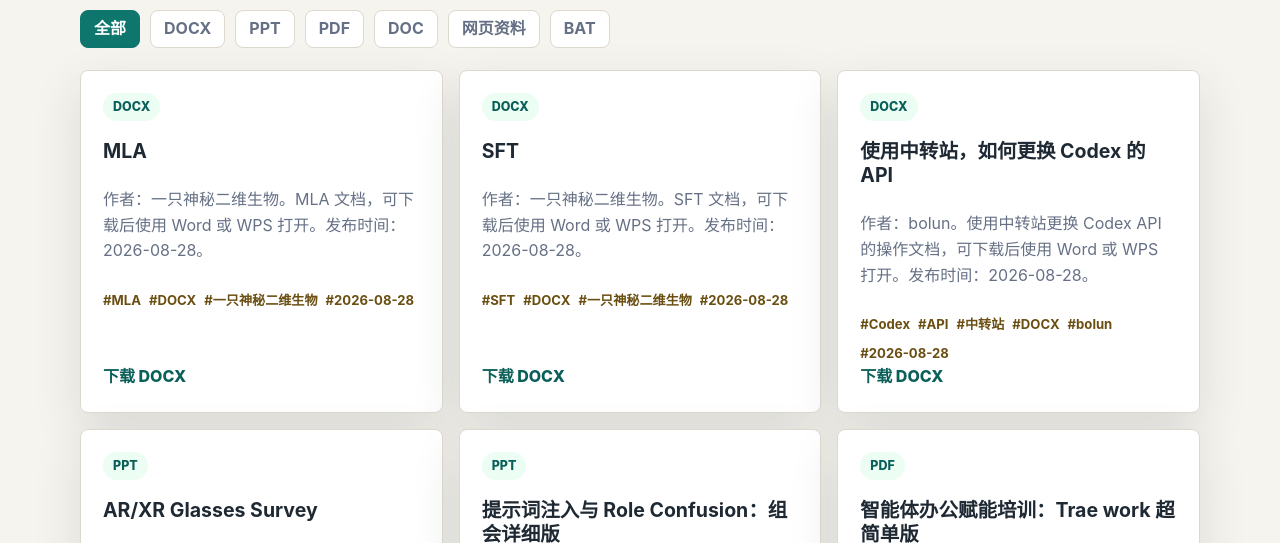
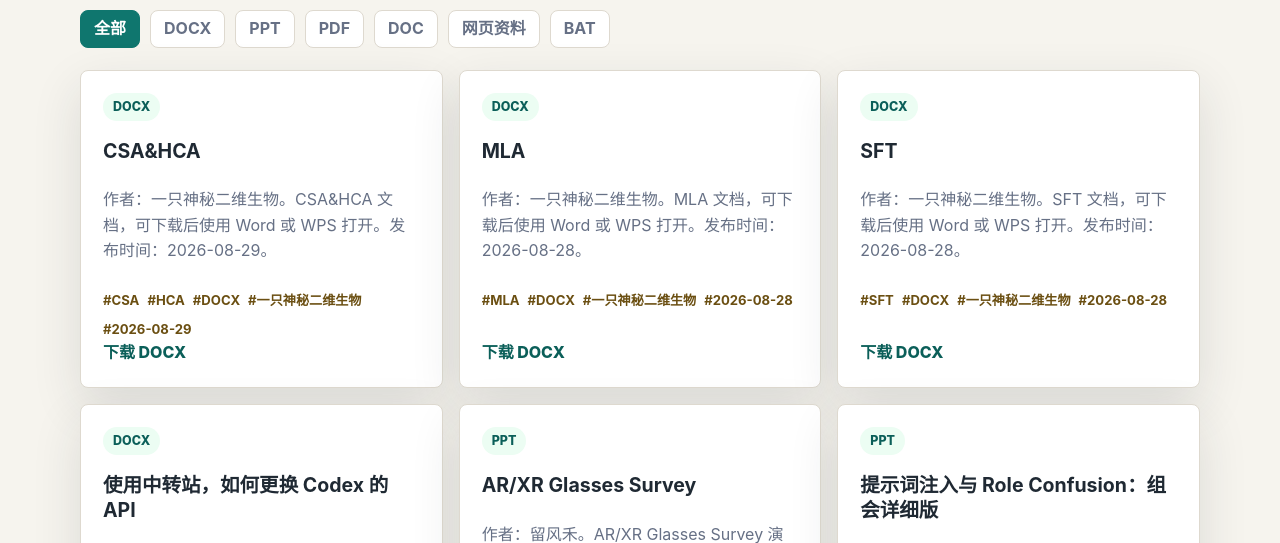
Before and after one commit to RONGDUGithub/knowledge-publishing-site, a plain HTML site: page index.html in a window 1280 px wide. Shown: the part 224-767 px from the top of the page. Drawn offline with Linux system fonts and the light colour scheme.

Commit message:
Publish CSA HCA document

```diff
--- a/index.html
+++ b/index.html
@@ -8,7 +8,7 @@
       content="RONGDU Knowledge Hub: a lightweight knowledge publishing website for notes, guides, and research summaries."
     />
     <title>RONGDU Knowledge Hub</title>
-    <link rel="stylesheet" href="./styles.css?v=20260828-prompt-injection-author" />
+    <link rel="stylesheet" href="./styles.css?v=20260829-csa-hca-docx" />
   </head>
   <body>
     <header class="site-header">
@@ -43,6 +43,6 @@
       </section>
     </main>
 
-    <script src="./script.js?v=20260828-prompt-injection-author"></script>
+    <script src="./script.js?v=20260829-csa-hca-docx"></script>
   </body>
 </html>
--- a/script.js
+++ b/script.js
@@ -1,4 +1,11 @@
 const articles = [
+  {
+    title: "CSA&HCA",
+    category: "DOCX",
+    summary: "作者：一只神秘二维生物。CSA&HCA 文档，可下载后使用 Word 或 WPS 打开。发布时间：2026-08-29。",
+    tags: ["CSA", "HCA", "DOCX", "一只神秘二维生物", "2026-08-29"],
+    url: "./content/csa-hca-mysterious-2d-creature.docx",
+  },
   {
     title: "MLA",
     category: "DOCX",
```
Also changed, not shown: 1 other file.
